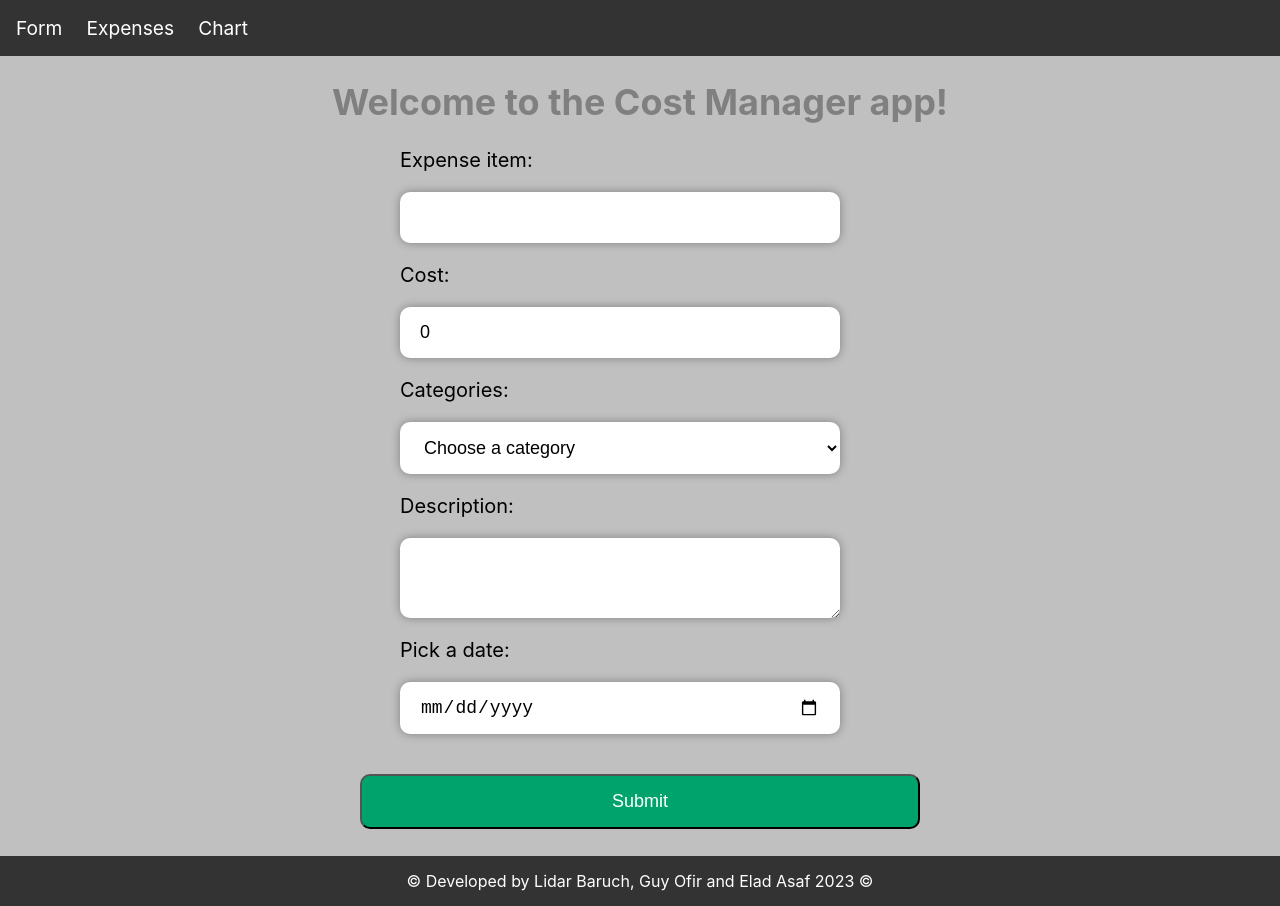
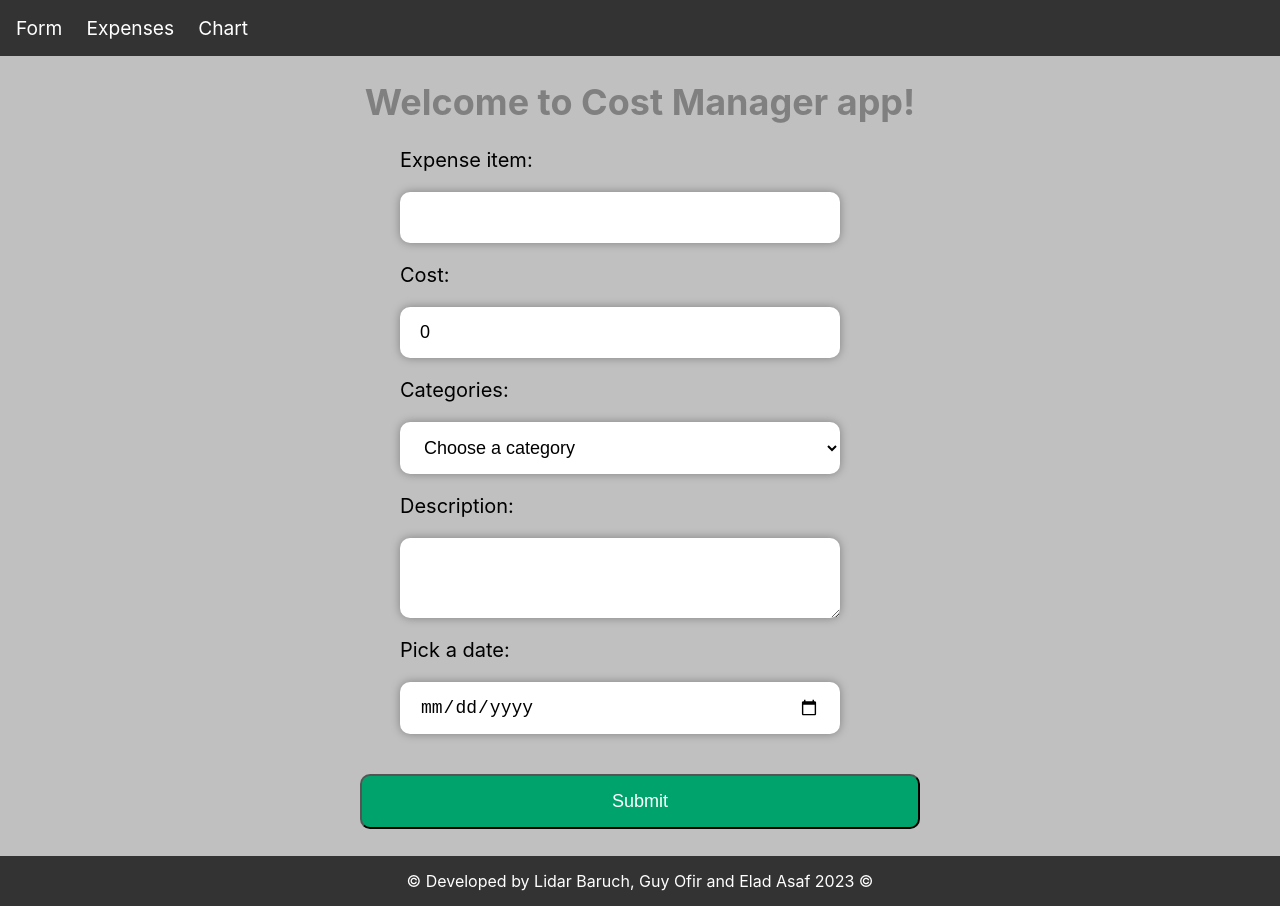
Before and after one commit to Elad220/fed-final-project, a React (Create React App) app: page / in a window 1280 px wide. Built offline with nearby package versions, Linux system fonts and the light colour scheme.

Commit message:
test change in code for deployment

```diff
--- a/src/consts.js
+++ b/src/consts.js
@@ -4,7 +4,7 @@ Lidar Baruch - 207233545
 Guy Ofir - 318597259
 */
 export const expenseItem = 'Expense item: ';
-export const formTitleMessage = 'Welcome to the Cost Manager app!';
+export const formTitleMessage = 'Welcome to Cost Manager app!';
 export const chartTitleMessage = 'Your expenses in pie chart:';
 export const expensesTitleMessage = 'Your expenses:';
 export const formRoute = '/';
```
